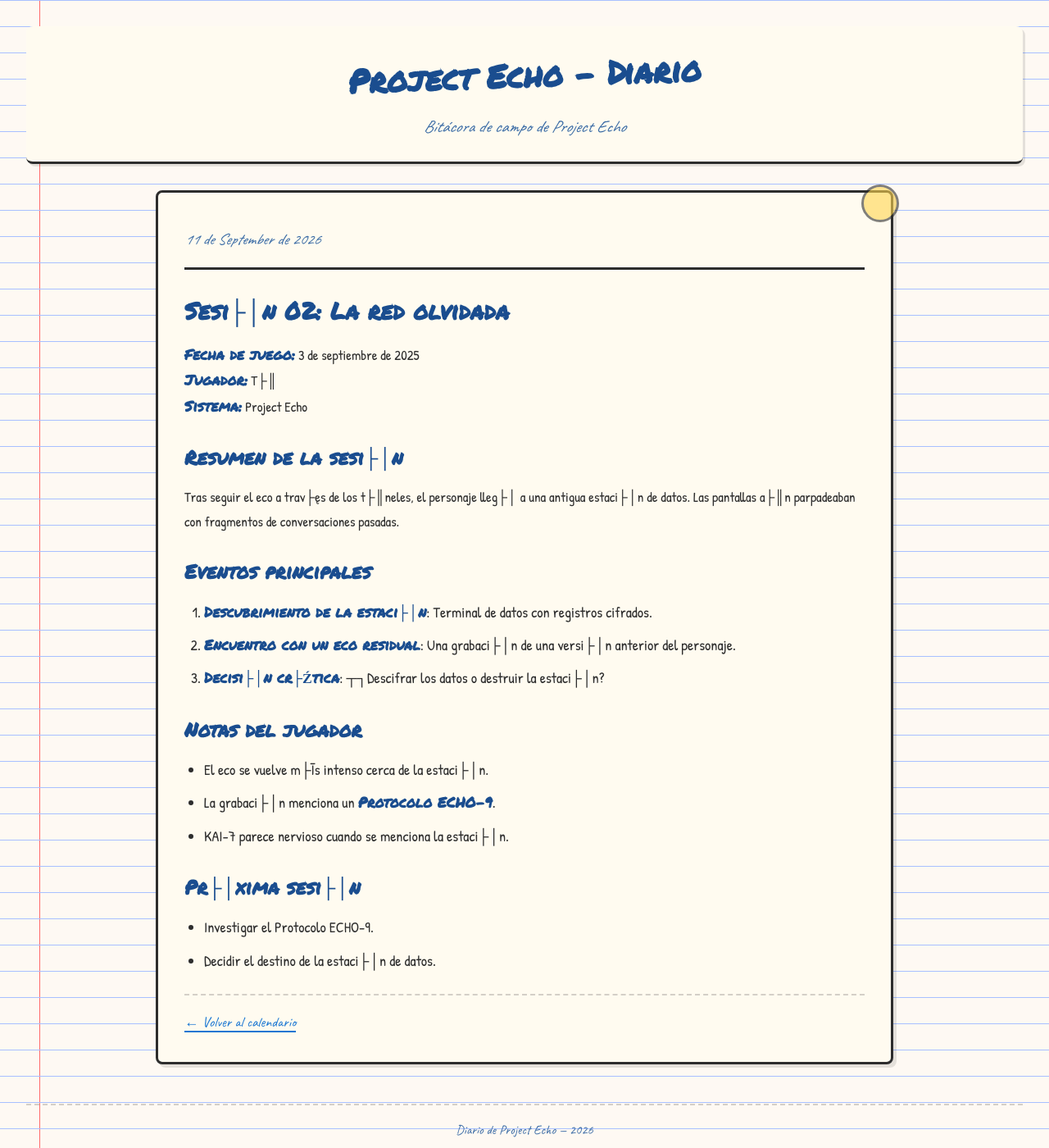
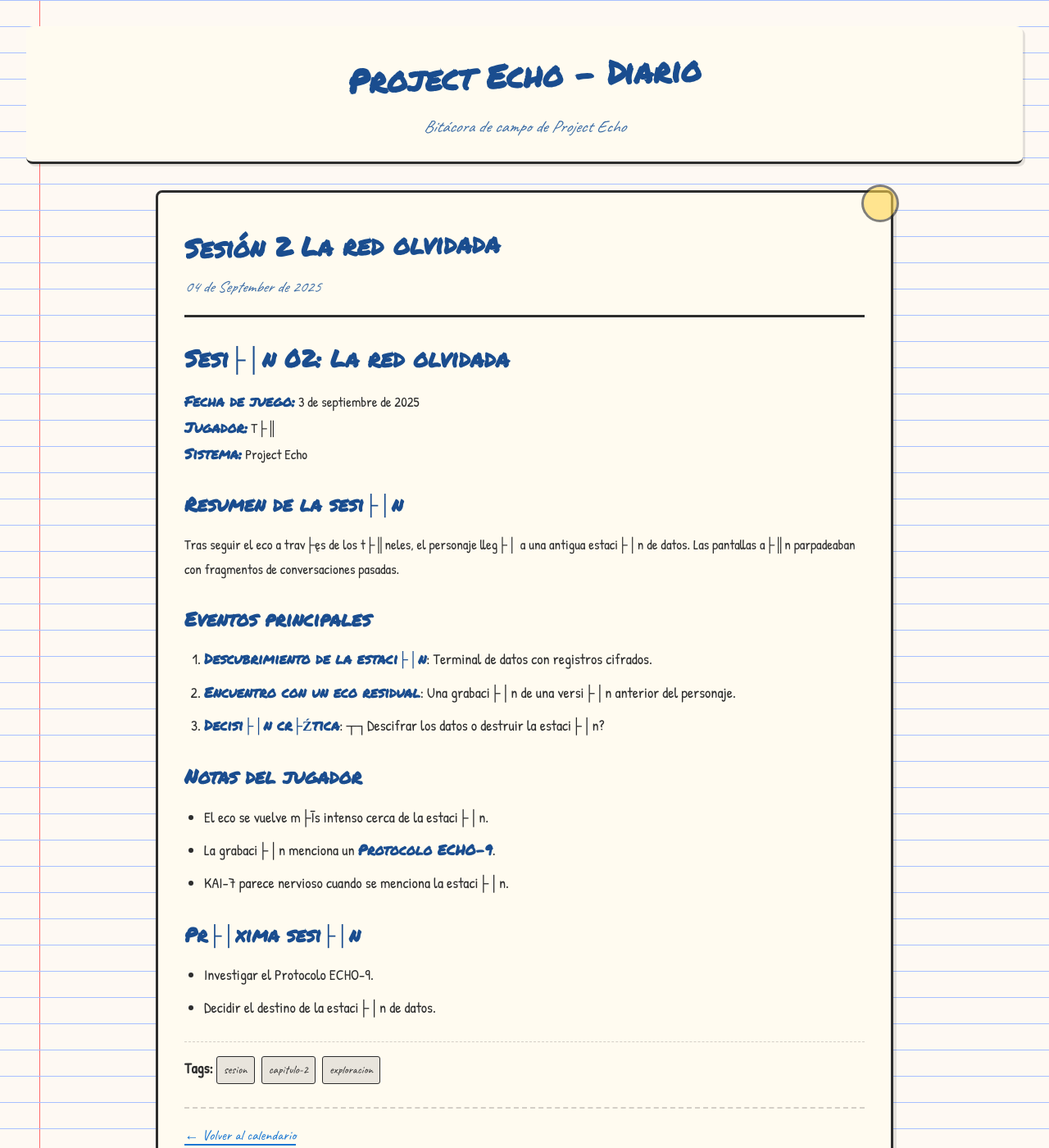
Before and after one commit to Snifer/echo-journal, a Jekyll site: the page built from _posts/2025-09-03-sesion-02-la-red.md, in a window 1280 px wide and 1400 px high. Shown: the whole window at 82% size. Built offline with Jekyll 4.4.1, drawn with Linux system fonts in a browser that asks for light colours.

Commit message:
Update 2025-09-03-sesion-02-la-red.md

```diff
--- a/_posts/2025-09-03-sesion-02-la-red.md
+++ b/_posts/2025-09-03-sesion-02-la-red.md
@@ -1,5 +1,5 @@
 ---
-title: "Sesi├│n 02 â€" La red olvidada"
+title: "Sesión 2 La red olvidada"
 date: 2025-09-03 21:30:00 -04
 tags: [sesion, capitulo-2, exploracion]
 ---
```
